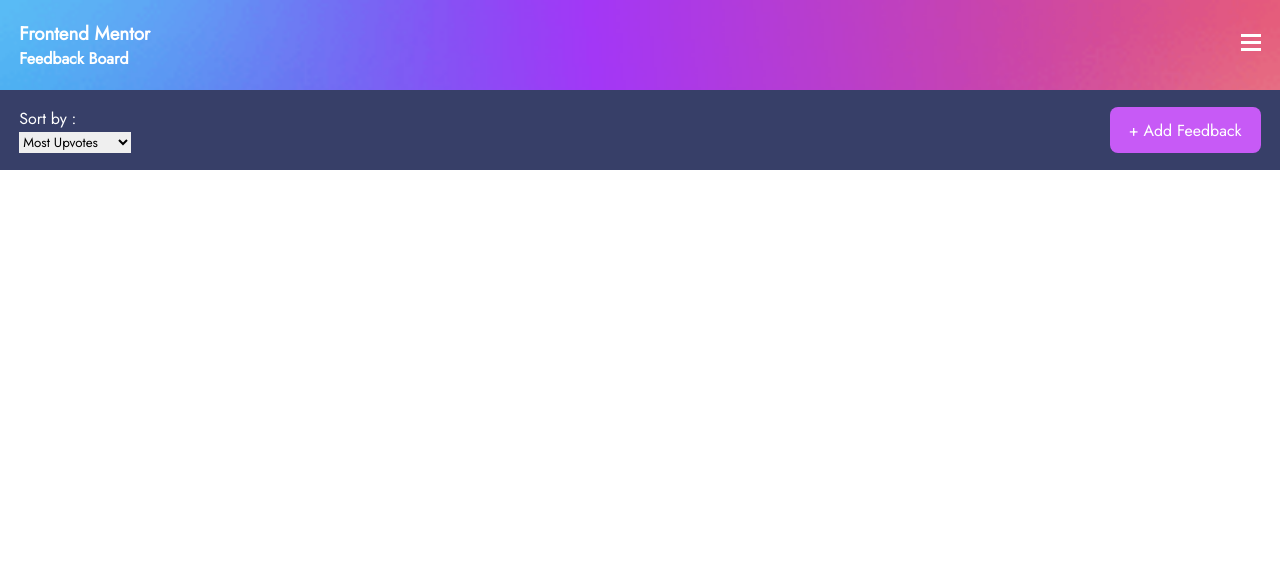
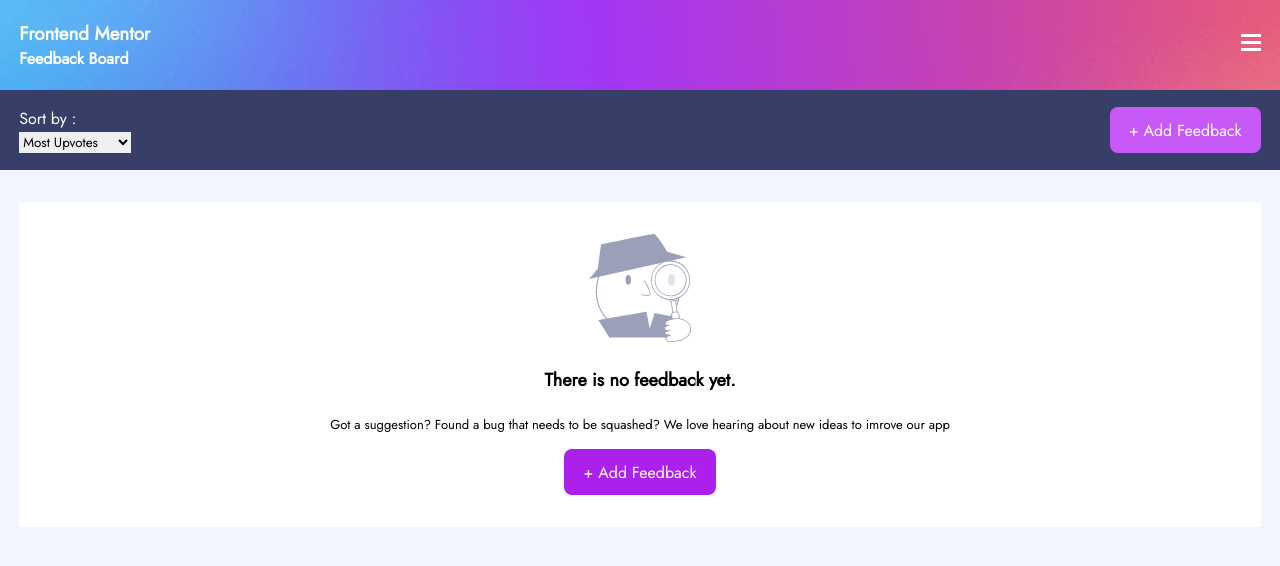
Before and after one commit to sammyodiagbe/product_feedback_app, a React (Create React App) app: page / in a window 1280 px wide. Shown: the top 566 px of the page. Built offline with nearby package versions, Linux system fonts and the light colour scheme.

Commit message:
mixins and more styling

```diff
--- /dev/null
+++ b/src/components/Suggestion.js
@@ -0,0 +1,5 @@
+const Suggestion = ({ data }) => {
+  return null;
+};
+
+export default Suggestion;
--- /dev/null
+++ b/src/components/no_suggestion.js
@@ -0,0 +1,18 @@
+import noSuggestionImage from "../assets/suggestions/illustration-empty.svg";
+import { Link } from "react-router-dom";
+
+const NoSuggestion = () => {
+  return (
+    <div className="pf-no-feedback">
+      <img src={noSuggestionImage} alt="No data , list empty" />
+      <h1>There is no feedback yet.</h1>
+      <p>
+        Got a suggestion? Found a bug that needs to be squashed? We love hearing
+        about new ideas to imrove our app
+      </p>
+      <Link>+ Add Feedback</Link>
+    </div>
+  );
+};
+
+export default NoSuggestion;
--- a/src/pages/suggestions.js
+++ b/src/pages/suggestions.js
@@ -1,13 +1,20 @@
-import React from "react";
+import React, { useContext } from "react";
 import Nav from "../components/nav";
 import SubNav from "../components/subnav";
+import dataContext from "../context/dataContext";
+import NoSuggestion from "../components/no_suggestion";
 
 const Suggestions = () => {
+  const data = useContext(dataContext);
+  const { suggestions } = data;
   return (
     <React.Fragment>
       <Nav />
       <main className="pf-main-container">
         <SubNav />
+        <div className="pf-vertical-list">
+          {!suggestions.length ? "" : <NoSuggestion />}
+        </div>
       </main>
     </React.Fragment>
   );
--- a/src/styles/_reset.scss
+++ b/src/styles/_reset.scss
@@ -16,6 +16,7 @@ button {
 body,html {
     font-size: 16px;
     font-family: 'Jost', sans-serif;
+    background: #f2f4ff;
 }
 
 a {
--- a/src/styles/index.css
+++ b/src/styles/index.css
@@ -16,6 +16,7 @@ button {
 body, html {
   font-size: 16px;
   font-family: 'Jost', sans-serif;
+  background: #f2f4ff;
 }
 
 a {
@@ -180,6 +181,37 @@ div.product-app-container nav.pf-navigation div.pf-filter-container div.pf-filte
   font-size: .8em;
 }
 
+div.product-app-container main.pf-main-container div.pf-vertical-list {
+  padding: 2em 1.2em;
+  background: #f2f4ff;
+}
+
+div.product-app-container main.pf-main-container div.pf-vertical-list div.pf-no-feedback {
+  background-color: #ffffff;
+  padding: 2em;
+  text-align: center;
+}
+
+div.product-app-container main.pf-main-container div.pf-vertical-list div.pf-no-feedback h1 {
+  font-size: 18px;
+}
+
+div.product-app-container main.pf-main-container div.pf-vertical-list div.pf-no-feedback p {
+  font-size: 13px;
+}
+
+div.product-app-container main.pf-main-container div.pf-vertical-list div.pf-no-feedback img, div.product-app-container main.pf-main-container div.pf-vertical-list div.pf-no-feedback h1, div.product-app-container main.pf-main-container div.pf-vertical-list div.pf-no-feedback p {
+  margin-bottom: 1.2em;
+}
+
+div.product-app-container main.pf-main-container div.pf-vertical-list div.pf-no-feedback a {
+  display: inline-block;
+  padding: 0.7em 1.2em;
+  background-color: #AD1FEA;
+  color: #ffffff;
+  border-radius: 8px;
+}
+
 div.product-app-container main.pf-main-container div.pf-sub-nav {
   height: 80px;
   background: #373F68;
--- a/src/styles/index.scss
+++ b/src/styles/index.scss
@@ -1,5 +1,6 @@
 @import "./reset";
 @import "./variables";
+@import "./mixins";
 
 div.product-app-container {
 
@@ -125,7 +126,30 @@ div.product-app-container {
 
      main.pf-main-container {
 
+        div.pf-vertical-list {
+            padding: 2em $padding;
+            background: $neutral_gray;
 
+            div.pf-no-feedback {
+                background-color: $white;
+                padding: 2em;
+                text-align: center;
+
+                h1 {
+                    font-size: 18px;
+                }
+                p {
+                    font-size: 13px;
+                }
+
+                img, h1, p  {
+                    margin-bottom: $padding;
+                }
+                a {
+                    @include add-feedback-button;
+                }
+            }
+        }
         div.pf-sub-nav {
             height: 80px;
             background: $subnav_color;
```
Also changed, not shown: src/styles/_mixins.scss (added, +9 -0 lines), 1 other file (tests, documents, lock files or other folders).
